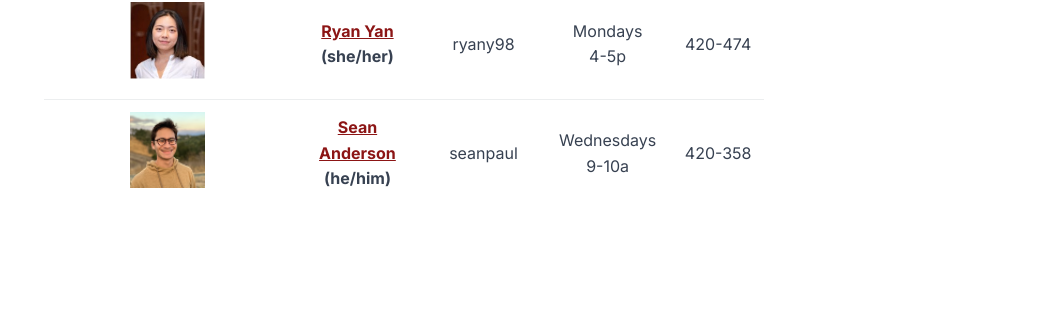
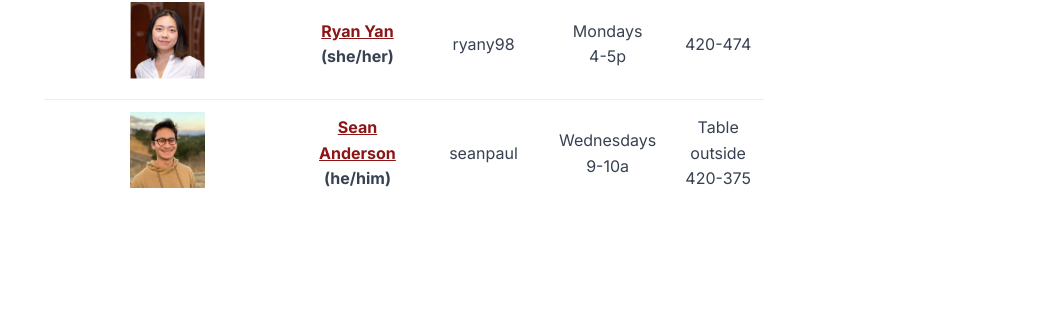
Before and after one commit to WagnerLab/psych-45, a Jekyll site: the page built from index.md, in a window 1280 px wide. Shown: the part 1658-1969 px from the top of the page, without its empty margins (236-1280 px from the left). Built offline with Jekyll 4.4.1, drawn with Linux system fonts in a browser that asks for light colours.

Commit message:
update sean OH location

```diff
--- a/_layouts/home.html
+++ b/_layouts/home.html
@@ -93,7 +93,7 @@ layout: default
           (he/him)</th>
         <td>seanpaul</td>
         <td>Wednesdays<br />9-10a</td>
-        <td>420-358</td>
+        <td>Table outside<br />420-375</td>
       </tr>
     </tbody>
   </table>
```
